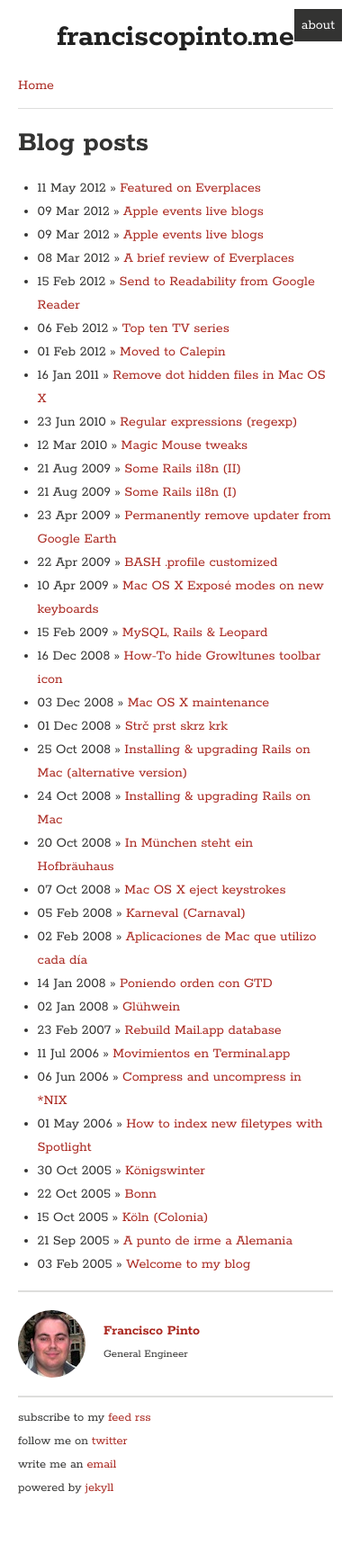
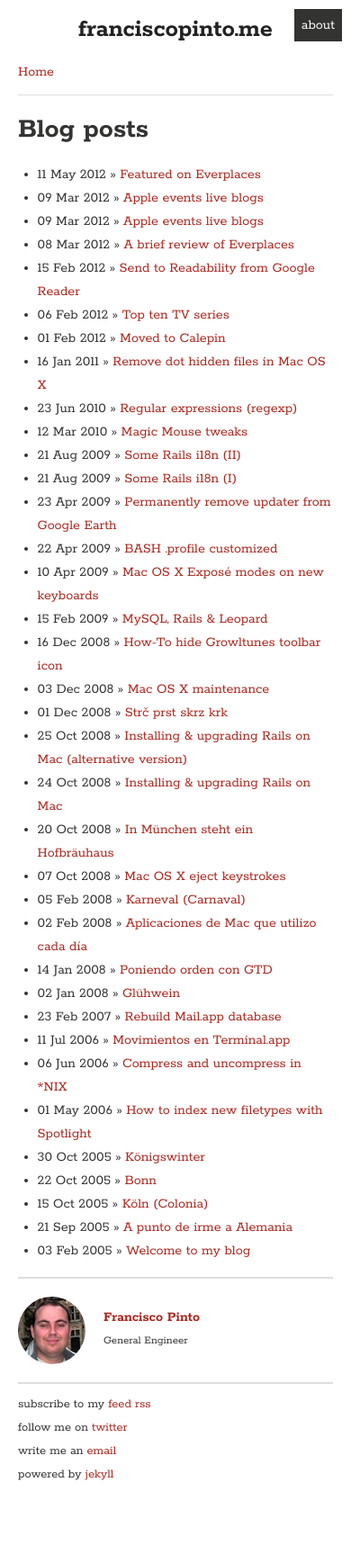
Before and after one commit to francisjpo/francisjpo.github.io, a Jekyll site: the page built from index.html, in a window 390 px wide. Shown: the whole page at 90% size. Built offline with Jekyll 4.4.1, drawn with Linux system fonts in a browser that asks for light colours.

Commit message:
Mobile design: about overlapping

```diff
--- a/css/screen.css
+++ b/css/screen.css
@@ -259,7 +259,9 @@ code {
     body {
         font: 16px/26px Rokkitt, Georgia, Cambria, serif;
     }
-
+    .header {
+        font-size: 90%;
+    }
     .contact {
         float: none;
     }
```
